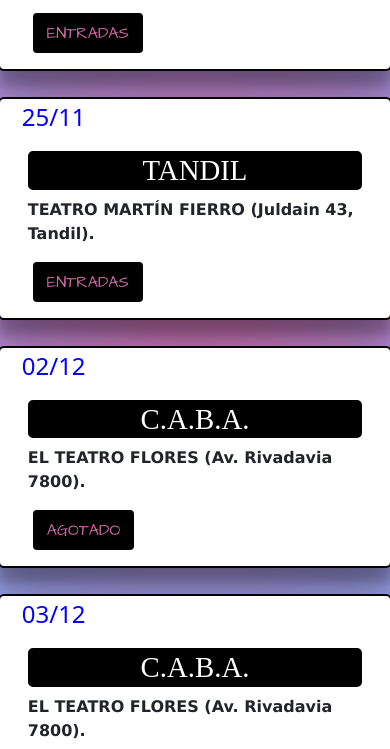
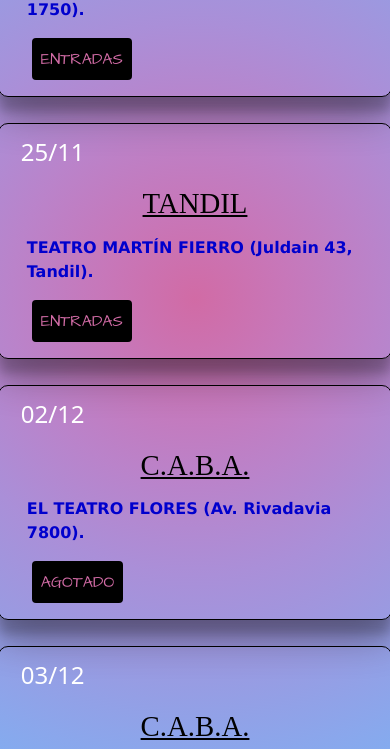
Before and after one commit to Nycowilke/DivididosbyNico, a website: page pages/tour.html in a window 390 px wide. Shown: the part 694-1443 px from the top of the page. Drawn offline with Linux system fonts and the light colour scheme; a web font is replaced by a local one.

Commit message:
cambio de estilos, ícono de menú hamburguesa visible, videos con fondo, media queries mejor aplicadas.

```diff
--- a/scss/_header.scss
+++ b/scss/_header.scss
@@ -1,3 +1,7 @@
+
+span .navbar-toggler-icon{
+    background: transparent;
+}
 .nav-link{
     color: map-get($mapa-colores, color-rgb );
     font-family: $font-header;
--- a/scss/_maincontacto.scss
+++ b/scss/_maincontacto.scss
@@ -54,8 +54,7 @@
       span{
         margin-left: 10px;
         border: 1px solid black;
-        background-color: black;
-        color: #d16ba5;
+        color: white;
 
       }
       .texts iframe{
--- a/scss/_maindiscos.scss
+++ b/scss/_maindiscos.scss
@@ -12,7 +12,7 @@
         display: block;
     }
 
-.galeria{
+    .galeria{
     display: grid;
     grid-template-columns: repeat(auto-fit,minmax(min(300px,100%),1fr));
     width: 95%;
--- a/scss/_maintour.scss
+++ b/scss/_maintour.scss
@@ -16,29 +16,29 @@
 
     margin-bottom: 1rem;
     margin: 10px;
-    border: 2px solid black;
-    border-radius: 6px;
-    background-color: white;
+    border: 1px solid black;
+    border-radius: 10px;
     box-shadow: rgba(0, 0, 0, 0.3) 0px 19px 38px, rgba(0, 0, 0, 0.22) 0px 15px 12px;
   }
   .containercards .card-header2 {
     font-size: 1.5rem;
     font-weight: 500;
     margin-left: 10px;
-    color: blue;
+    margin-top: 10px;
+    color: white;
   }
   .containercards .card-title2 {
     text-align: center;
-    color: white;
-    border: 2px solid black;
-    background-color: black;
-    border-radius: 5px;
+    color: black;
     font-family: Caveat Brush;
     font-size: 1.8rem;
+    text-decoration: underline;
   }
   .containercards .card-text2 {
     font-family: "Lucida Sans", "Lucida Sans Regular", "Lucida Grande", "Lucida Sans Unicode", Geneva, Verdana, sans-serif;
     font-weight: 600;
+    margin-top: 15px;
+    color: mediumblue;
   }
   .containercards .card-body .btn {
     font-family: Architects Daughter;
@@ -46,4 +46,10 @@
     background-color: black;
     color: #d16ba5;
     text-align: center;
+
   }
+  .card-body .btn{
+    padding: 7px;
+    font-size: 1rem;
+
+  }
--- a/scss/_mainvideos.scss
+++ b/scss/_mainvideos.scss
@@ -7,7 +7,7 @@
 
 .videos{
     @include gallery ();
-    .videos iframe{
+    .videos  iframe{
         width: 100%;
         vertical-align: top;
         place-items: center;
@@ -17,7 +17,7 @@
         border-radius: 5px;
         box-shadow: 1px 5px 10px rgba(0,0,0 ,2);
         }
-        section iframe{
+    section  iframe{
         width: 0px;
         flex-grow: 1;
         object-fit: cover;
--- a/scss/_mediaqueries.scss
+++ b/scss/_mediaqueries.scss
@@ -5,15 +5,16 @@
     }
     .card-text{
         font-weight: 200;
-        font-size: 1.2rem;
+        font-size: 1.5rem;
       }
     }
 @media screen and (max-width:548px){
     .card-title{
-        font-size: 1.2rem;
+        font-size: 1.5rem;
     }
     .card-text{
-        font-size: 0.8rem;
+        font-size: 1rem;
+        margin-top: 20px;
     }
 }
 
```
Also changed, not shown: css/estilos.css, 1 other file. Lines whose indentation alone changed are shown as unchanged.
